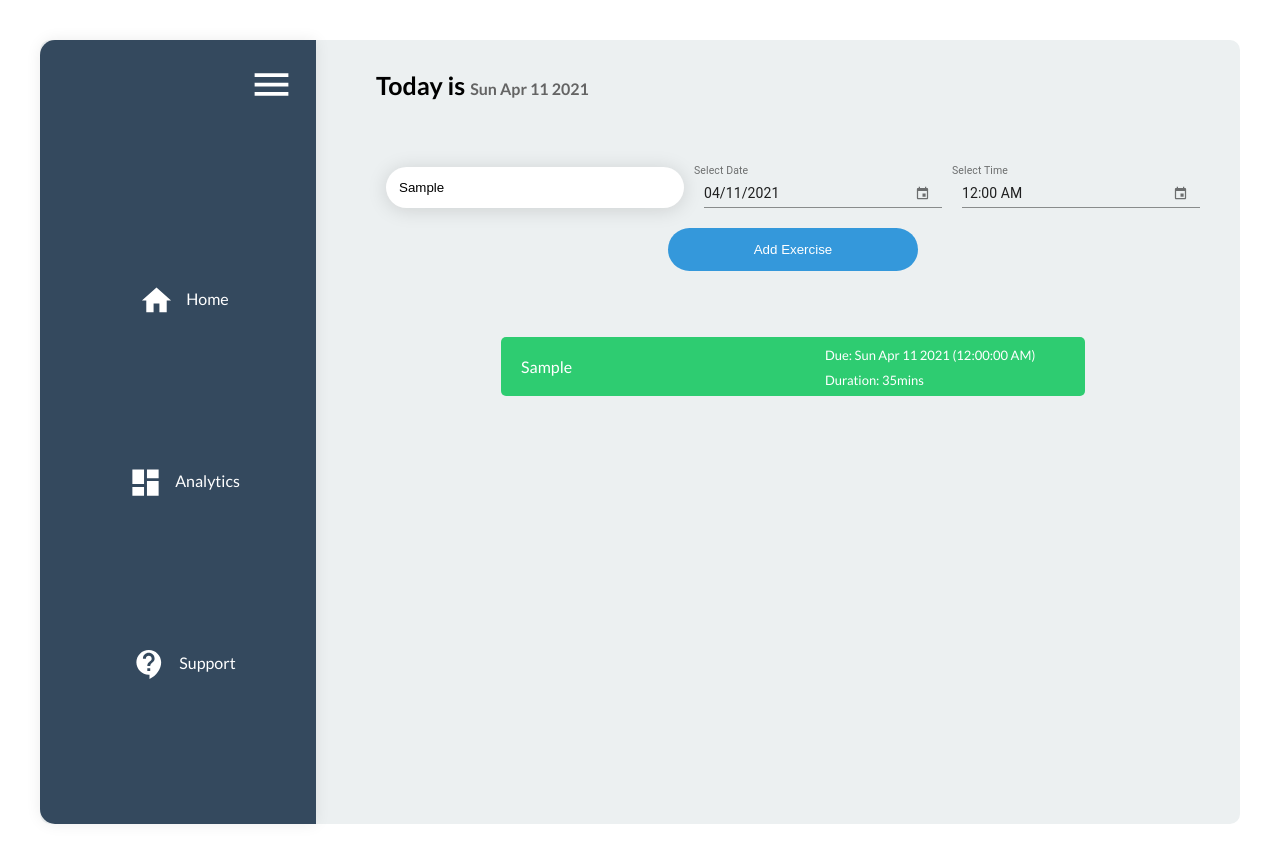
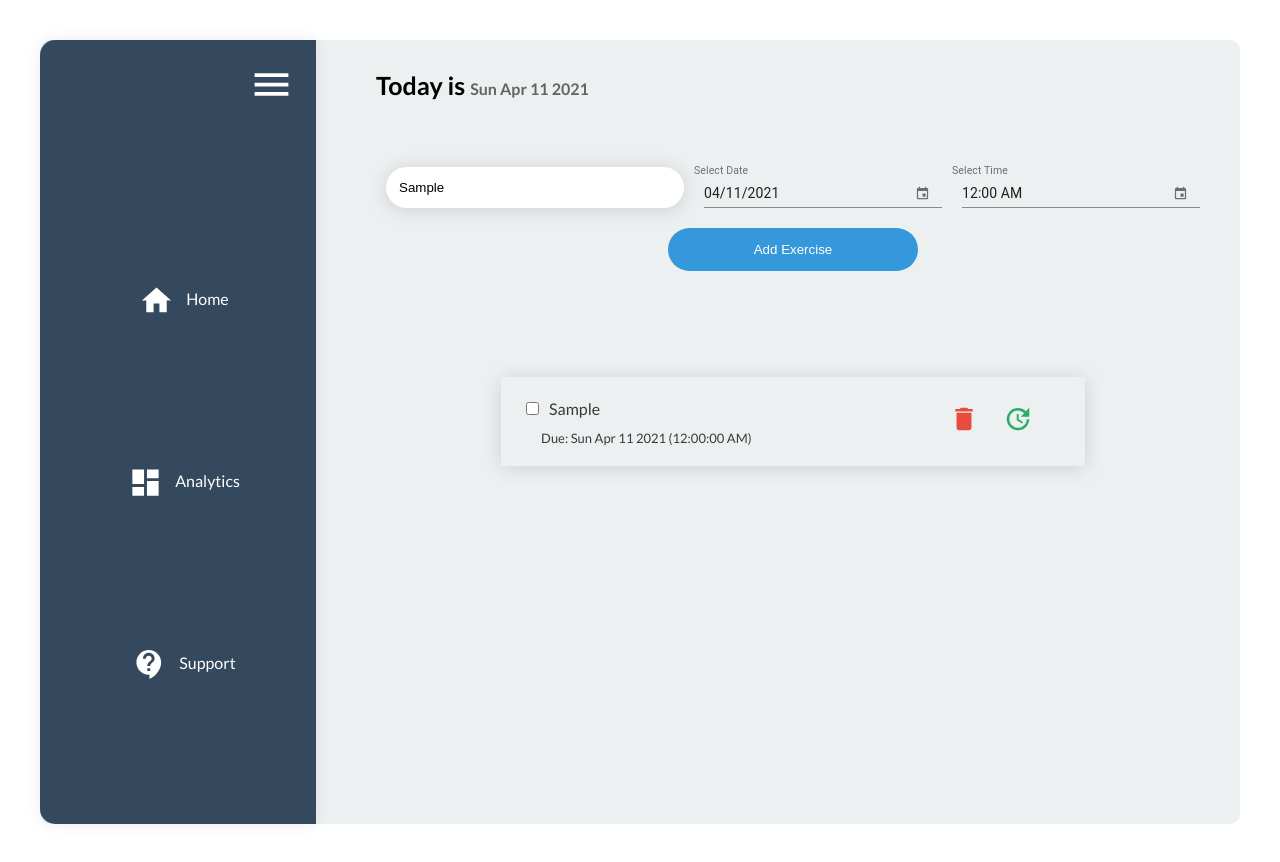
Before and after one commit to winnie-webb/basic-mvc-app, a React (Create React App) app in the folder public/dashboard-app/: page /#/ in a window 1280 px wide. Both pictures are taken after typing "Sample" into the empty fields and a click on the button "Add Exercise". Built offline with nearby package versions, Linux system fonts and the light colour scheme; no server answers.

Commit message:
Adding remove exercise functionality

```diff
--- a/public/dashboard-app/src/components/WorkoutLog.js
+++ b/public/dashboard-app/src/components/WorkoutLog.js
@@ -10,6 +10,7 @@ function WorkoutLog() {
   );
 
   const exerciseInputElement = useRef();
+  const exerciseWrapperElement = useRef();
 
   const username = localStorage.getItem("username");
   const currentDate = new Date().toDateString();
@@ -21,6 +22,7 @@ function WorkoutLog() {
       .catch((err) => console.log(err));
   }, [username]);
 
+  function removeExercise(id) {}
   async function saveNewExerciseToDb(exercises) {
     const requestData = {
       method: "PATCH",
@@ -59,6 +61,8 @@ function WorkoutLog() {
     newExercises.push(exerciseField);
     await saveNewExerciseToDb(newExercises);
     setExercises(newExercises);
+    const exerciseWrapper = exerciseWrapperElement.current;
+    exerciseWrapper.scrollTop = exerciseWrapper.scrollHeight;
   }
   function handleDateChange(date) {
     setExerciseDate(date);
@@ -89,7 +93,7 @@ function WorkoutLog() {
         </button>
       </div>
 
-      <ul className="workoutlog__exerciseWrapper">
+      <ul ref={exerciseWrapperElement} className="workoutlog__exerciseWrapper">
         {exercises.map((exercise) => {
           return <WorkoutLogTask key={exercise.id} exercise={exercise} />;
         })}
--- a/public/dashboard-app/src/components/WorkoutLogTask.js
+++ b/public/dashboard-app/src/components/WorkoutLogTask.js
@@ -1,17 +1,60 @@
-import React from "react";
+import React, { useState, useRef } from "react";
+import DeleteIcon from "@material-ui/icons/Delete";
+import UpdateIcon from "@material-ui/icons/Update";
+import { IconButton } from "@material-ui/core";
 
 function WorkoutLogTask(props) {
   const { date, exerciseName, time, id } = props.exercise;
+  const [showDeleteModal, setShowDeleteModal] = useState(false);
+  const modalBgElement = useRef();
+
   return (
+    <>
+      {showDeleteModal && <div ref={modalBgElement} className="modal-bg"></div>}
+
       <li key={id} className="workoutlog__exercise" completed="false">
-      {exerciseName}
+        <div className="util">
+          <input
+            type="checkbox"
+            className="workoutlog__exerciseCompleted"
+          ></input>
+          <span>{exerciseName}</span>
+        </div>
         <div className="workoutlog__exerciseContent">
           <span className="workoutlog__exerciseDate">
             Due: {date} ({time})
           </span>
-        <span className="workoutlog__exerciseDuration">Duration: 35mins</span>
+        </div>
+        {showDeleteModal && (
+          <div className="workoutlog__exerciseDeleteModal">
+            <h3>Are you sure</h3>
+            <div className="modal-optionsWrapper">
+              <span className="modal-optionYes">Yes</span>
+              <span
+                onClick={() => setShowDeleteModal(!showDeleteModal)}
+                className="modal-optionCancel"
+              >
+                Cancel
+              </span>
+            </div>
+          </div>
+        )}
+
+        <div className="workoutlog__exerciseIcons">
+          <IconButton
+            onClick={() => {
+              setShowDeleteModal(!showDeleteModal);
+            }}
+          >
+            <DeleteIcon style={{ fontSize: "3rem", color: "#e74c3c" }} />
+          </IconButton>
+
+          <IconButton>
+            <UpdateIcon style={{ fontSize: "3rem", color: "#27ae60" }} />
+          </IconButton>
         </div>
       </li>
+    </>
   );
 }
 export default WorkoutLogTask;
--- a/public/dashboard-app/src/components/css/WorkoutLog.css
+++ b/public/dashboard-app/src/components/css/WorkoutLog.css
@@ -1,6 +1,7 @@
 .workoutlog {
   padding: 3rem;
   height: 100%;
+  --exerciseBorderColor: rgb(221, 221, 221);
 }
 .workoutlog__heading {
   font-size: 2.5rem;
@@ -39,14 +40,14 @@
 .workoutlog__addInput {
   padding: 1.3rem;
   width: 30rem;
-  box-shadow: 0 0.2rem 2rem rgba(0, 0, 0, 0.133);
+  box-shadow: 0 0.2rem 2rem var(--defaultBoxShadow);
   text-transform: capitalize;
 }
 .rdrCalendarWrapper {
   position: absolute;
   bottom: 20rem;
   z-index: 100;
-  box-shadow: 0 0.2rem 2rem rgba(0, 0, 0, 0.133);
+  box-shadow: 0 0.2rem 2rem var(--defaultBoxShadow);
 }
 .workoutlog__dateInput {
   padding: 0.8rem;
@@ -67,28 +68,69 @@
 .workoutlog__exerciseWrapper {
   overflow-y: scroll;
   height: 30rem;
+  scroll-behavior: smooth;
+  margin-top: 4rem;
 }
 .workoutlog__exercise {
   width: 70%;
   list-style: none;
-  background-color: #2ecc71;
   margin: 2rem auto;
-  padding: 2rem;
-  border-radius: 0.5rem;
-  color: #fff;
+  padding: 1.5rem;
+  color: rgb(58, 58, 58);
   position: relative;
   display: flex;
+  flex-direction: column;
   cursor: pointer;
   text-transform: capitalize;
+  box-shadow: 0 0.2rem 2rem var(--defaultBoxShadow);
+  border-radius: 0.2rem;
 }
-.workoutlog__exercise span {
+.workoutlog__exerciseCompleted {
+  margin: 1rem;
+}
+.workoutlog__exerciseIcons {
+  display: flex;
+  position: absolute;
+  right: 4rem;
+}
+.workoutlog__exerciseContent span {
   font-size: 1.3rem;
-  top: 1rem;
-  right: 1rem;
-  width: 25rem;
+  display: block;
+  padding: 0.5rem;
+  margin-left: 2rem;
+}
+.workoutlog__exerciseDeleteModal {
+  width: 35rem;
+  height: 15rem;
+  padding: 4rem;
+  background-color: #fff;
+  box-shadow: var(--defaultBoxShadow);
   position: absolute;
-  display: block;
+  top: 50%;
+  left: 50%;
+  transform: translate(-50%, -50%);
+  text-align: center;
+  z-index: 20;
 }
-.workoutlog__exerciseDuration {
-  top: 3.5rem !important;
+.modal-bg {
+  opacity: 0.8;
+  background-color: black;
+  height: 110vh;
+  width: 100vw;
+  z-index: 19;
+  position: absolute;
+  top: 0;
+  left: 0;
 }
+.modal-optionsWrapper {
+  display: flex;
+  justify-content: space-around;
+  align-items: center;
+  height: 100%;
+}
+.modal-optionYes {
+  color: red;
+}
+.modal-optionCancel {
+  color: blue;
+}
--- a/public/dashboard-app/src/index.css
+++ b/public/dashboard-app/src/index.css
@@ -1,3 +1,6 @@
+:root {
+  --defaultBoxShadow: rgba(0, 0, 0, 0.133);
+}
 * {
   margin: 0;
   padding: 0;
@@ -10,6 +13,7 @@ html {
 body {
   font-size: 1.6rem;
   padding: 4rem;
+  overflow-x: hidden;
 }
 ::-webkit-scrollbar {
   width: 1rem;
```
Lines whose indentation alone changed are shown as unchanged.
